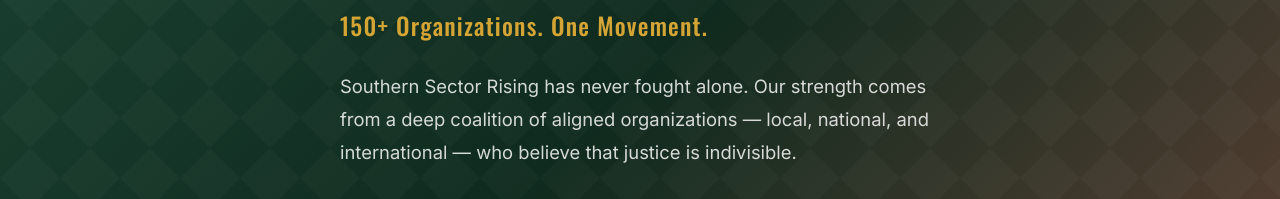
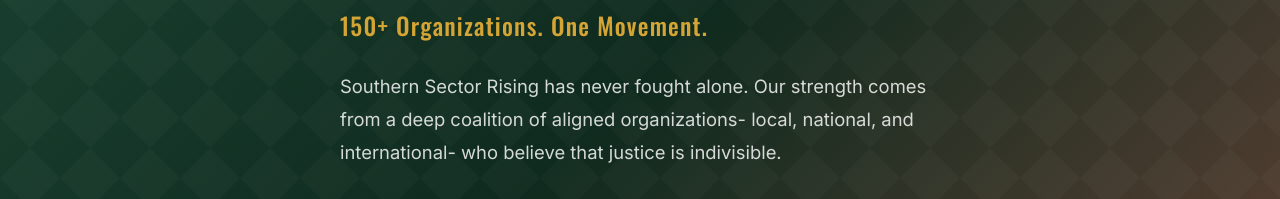
Before and after one commit to ssrdallas/southernsectorrising, a Next.js app: page /allies in a window 1280 px wide. Shown: the part 328-527 px from the top of the page. Built offline with nearby package versions, Linux system fonts and the light colour scheme.

Commit message:
Correct punctuation in allies page description
Fix punctuation in the description paragraph.

```diff
--- a/src/app/allies/page.tsx
+++ b/src/app/allies/page.tsx
@@ -114,7 +114,7 @@
           <p className={styles.heroSubtitle}>150+ Organizations. One Movement.</p>
           <p className={styles.heroDesc}>
             Southern Sector Rising has never fought alone. Our strength comes from a deep
-            coalition of aligned organizations — local, national, and international — who
+            coalition of aligned organizations- local, national, and international- who
             believe that justice is indivisible.
           </p>
           <div className={styles.heroCta}>
```
